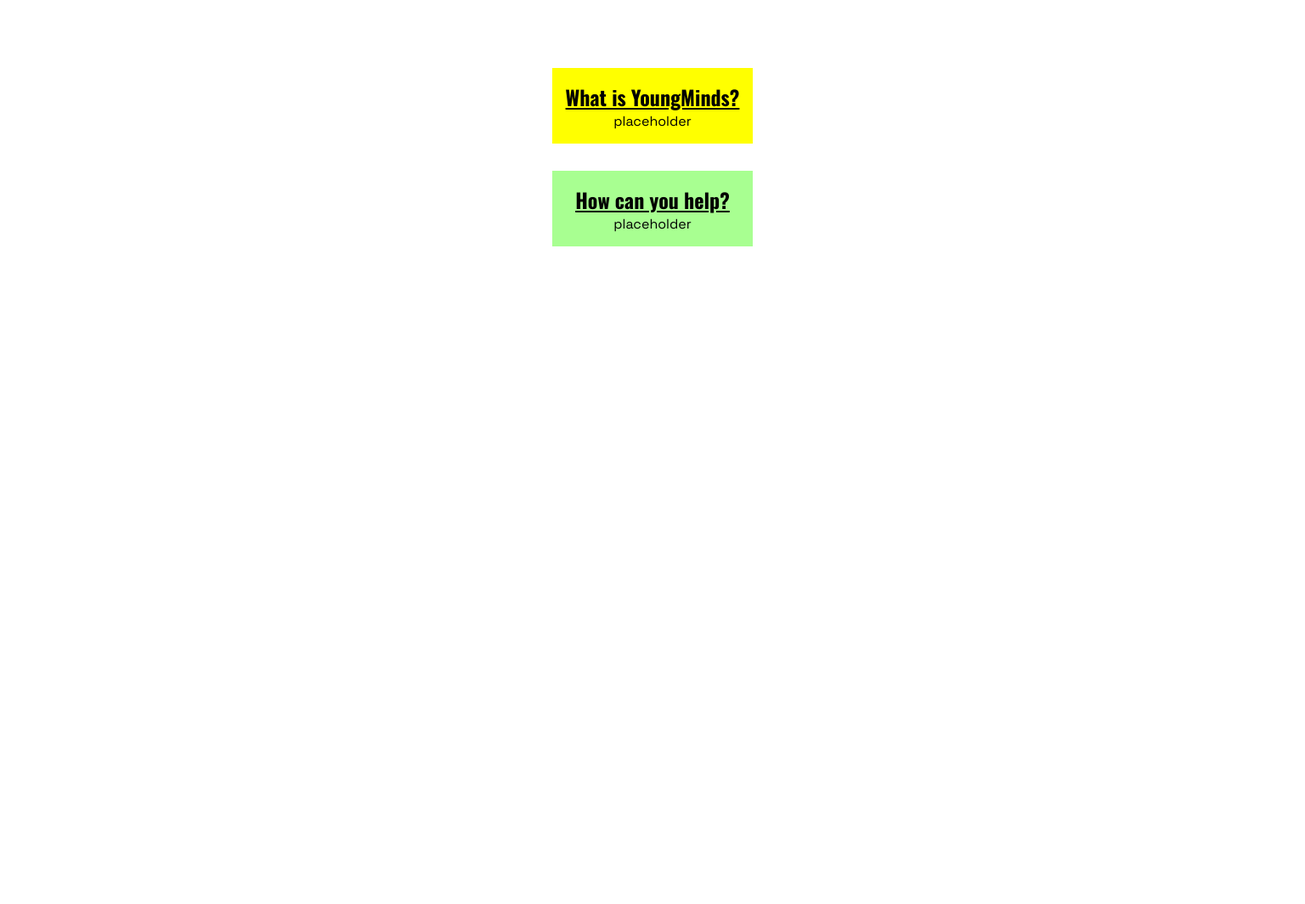
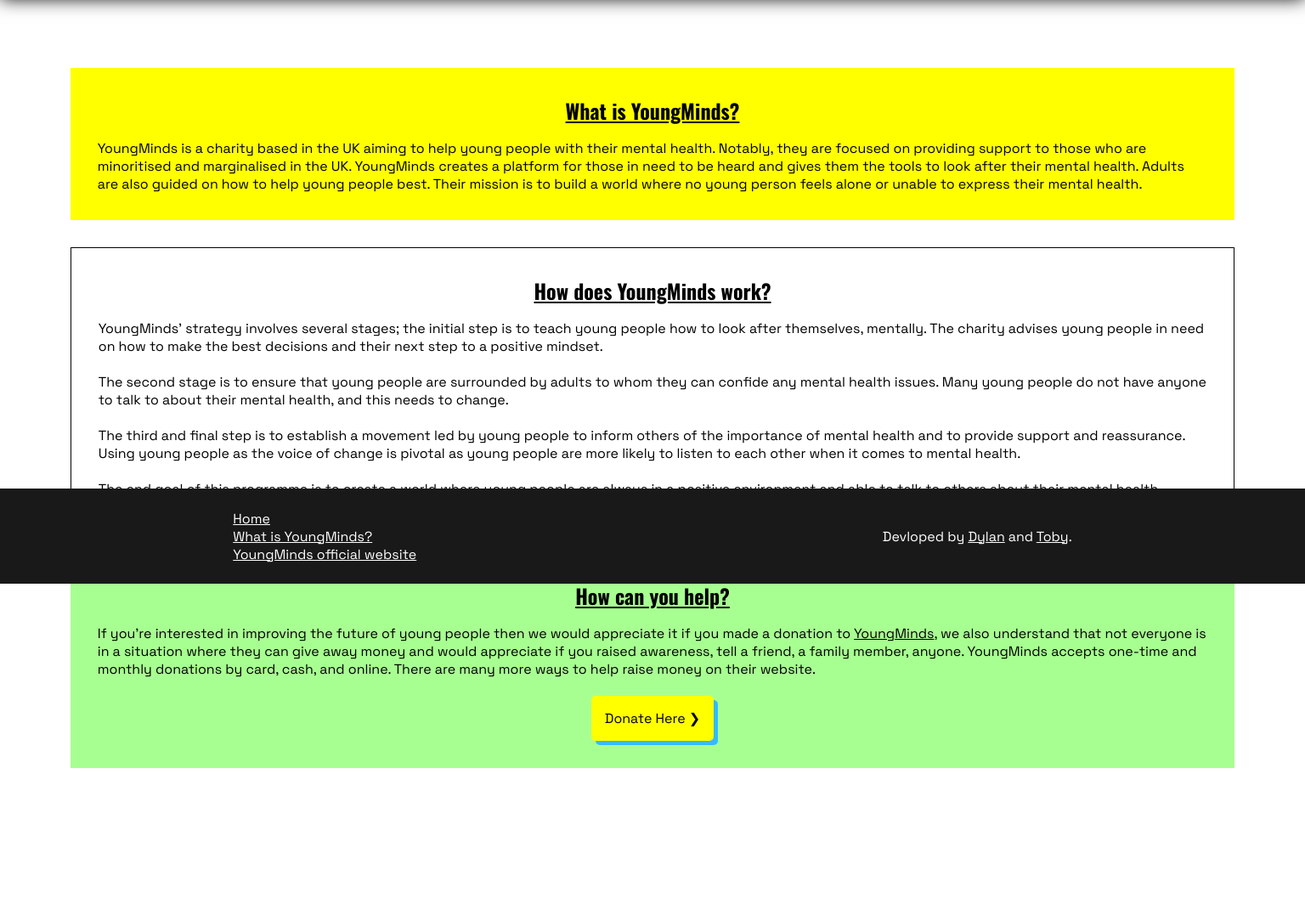
Before and after one commit to DylanBk/Charity-Project, a Flask app: page /about-charity in a window 1536 px wide. Shown: the part 113-1177 px from the top of the page at 85% size. Before the commit the page ends 403 px from the top, so only its background shows below. Run offline with Flask 3, Linux system fonts and the light colour scheme.

Commit message:
Add files via upload
Added some text content and improved styling

```diff
--- a/static/style.css
+++ b/static/style.css
@@ -57,6 +57,7 @@
         padding: 1rem 0 3rem;
         border-bottom: solid 1px var(--colour-grey);
         background: white;
+        box-shadow: 0 -2px 20px 0 black;
     }
 
     #heading {
@@ -94,7 +95,7 @@
         display: flex;
         flex-direction:row;
         justify-content: center;
-        margin-top: 3rem;
+        margin: 3rem 0;
     }
 
     #block-left {
@@ -109,16 +110,18 @@
         display: flex;
         flex-direction: column;
         align-items: center;
-        padding: 1rem;
-        border: solid 1px black;
+        padding: 2rem;
         margin-top: 2rem;
     }
     .container-heading {
+        margin-bottom: 1rem;
         text-decoration: underline;
         text-underline-offset: 2px;
     }
     .container-content {
-
+        display: flex;
+        flex-direction: column;
+        align-items: center;
     }
     .container a {
         color: black;
@@ -128,22 +131,51 @@
         color: var(--colour-slate-light);
     }
 
-    #container-yellow {
+    .container-normal {
+        border: solid 1px black;
+        background: white;
+        color: black;
+    }
+
+    .container-yellow {
         border: none;
         background: var(--colour-yellow);
         color: black;
     }
 
-    #container-mint {
+    .container-mint {
         border: none;
         background: var(--colour-green-light);
+    }
+    .container-mint a:hover {
+        color: var(--colour-blue);
+    }
 
+    #donate-btn {
+        height: 60%;
+        padding: 1rem;
+        border-radius: 5px;
+        background: var(--colour-yellow);
+        text-decoration: none;
+        box-shadow: 5px 5px 0 0 var(--colour-blue-light);
+        transition: 0.3s;
+    }
+    #donate-btn:hover {
+        border-radius: 50px;
+        background: var(--colour-yellow-dark);
+        color: var(--colour-blue);
+        box-shadow: 1px 1px;
+        scale: 1.1;
+    }
+    #donate-btn:active {
+        box-shadow: none;
+        scale: 0.9;
     }
 
     footer {
-        height: 20%;
+        height: 7rem;
         width: 100%;
-        position: absolute;
+        position: sticky;
         bottom: 0;
         display: flex;
         align-items: center;
@@ -152,6 +184,7 @@
         color: white;
     }
     footer a {
+        margin-bottom: 5pxs;
         color: white;
         text-decoration: underline;
     }
@@ -165,4 +198,9 @@
     }
 }
 
+
+.default-font { /* some symbols cause issues due to the fonts in-use or look better in Arial */
+    font-family: Arial, Helvetica, sans-serif;
+}
+
 /* --- ALTERNATE COLOUR THEMES --- */
--- a/templates/about-charity.html
+++ b/templates/about-charity.html
@@ -23,7 +23,7 @@
         </div>
         <nav>
             <a class="nav-btn-enabled" href="{{ url_for('home') }}">Home</a>
-            <a class="nav-btn-disabled" href="{{ url_for('about_charity') }}">About YoungMinds</a>
+            <a class="nav-btn-disabled" href="{{ url_for('about_charity') }}" aria-disabled="true">About YoungMinds</a>
         </nav>
     </header>
 
@@ -32,14 +32,29 @@
 
         <div class="container-wrapper">
 
-            <div id="container-yellow" class="container">
+            <div class="container container-yellow">
                 <div class="container-heading"><h2>What is YoungMinds?</h2></div>
-                <div class="container-content"><p>placeholder</p></div>
+                <div class="container-content">
+                    <p>YoungMinds is a charity based in the UK aiming to help young people with their mental health. Notably, they are focused on providing support to those who are minoritised and marginalised in the UK. YoungMinds creates a platform for those in need to be heard and gives them the tools to look after their mental health. Adults are also guided on how to help young people best. Their mission is to build a world where no young person feels alone or unable to express their mental health.</p>
+                </div>
             </div>
 
-            <div id="container-mint" class="container">
+            <div class="container container-normal">
+                <div class="container-heading"><h2>How does YoungMinds work?</h2></div>
+                <div class="container-content">
+                    <p>YoungMinds' strategy involves several stages; the initial step is to teach young people how to look after themselves, mentally. The charity advises young people in need on how to make the best decisions and their next step to a positive mindset.
+                    <br><br>The second stage is to ensure that young people are surrounded by adults to whom they can confide any mental health issues. Many young people do not have anyone to talk to about their mental health, and this needs to change.
+                    <br><br>The third and final step is to establish a movement led by young people to inform others of the importance of mental health and to provide support and reassurance. Using young people as the voice of change is pivotal as young people are more likely to listen to each other when it comes to mental health.
+                    <br><br>The end goal of this programme is to create a world where young people are always in a positive environment and able to talk to others about their mental health.</p>
+                </div>
+            </div>
+
+            <div class="container container-mint">
                 <div class="container-heading"><h2>How can you help?</h2></div>
-                <div class="container-content"><p>placeholder</p></div>
+                <div class="container-content">
+                    <p>If you're interested in improving the future of young people then we would appreciate it if you made a donation to <a href="https://www.youngminds.org.uk/support-us/donate/" target="_blank">YoungMinds</a>, we also understand that not everyone is in a situation where they can give away money and would appreciate if you raised awareness, tell a friend, a family member, anyone. YoungMinds accepts one-time and monthly donations by card, cash, and online. There are many more ways to help raise money on their website.</p>
+                    <br><a id="donate-btn" href="https://www.youngminds.org.uk/support-us/donate/" target="_blank">Donate Here <span class="default-font">❯</span></a>
+                </div>
             </div>
 
         </div>
@@ -47,5 +62,16 @@
         <div id="block-right"></div>
     </div>
 
+    <footer>
+        <div id="footer-links">
+            <a href="{{ url_for('home') }}">Home</a>
+            <a href="{{ url_for('about_charity') }}">What is YoungMinds?</a>
+            <a href="https://www.youngminds.org.uk/">YoungMinds official website</a>
+        </div>
+        <div id="footer-txt">
+            <p>Devloped by <a href="https://github.com/DylanBk" target="_blank">Dylan</a> and <a href="https://github.com/SenseiChromosome" target="_blank">Toby</a>.</p>
+        </div>
+    </footer>
+
 </body>
 </html>
```
Also changed, not shown: templates/index.html (+5 -3 lines).
